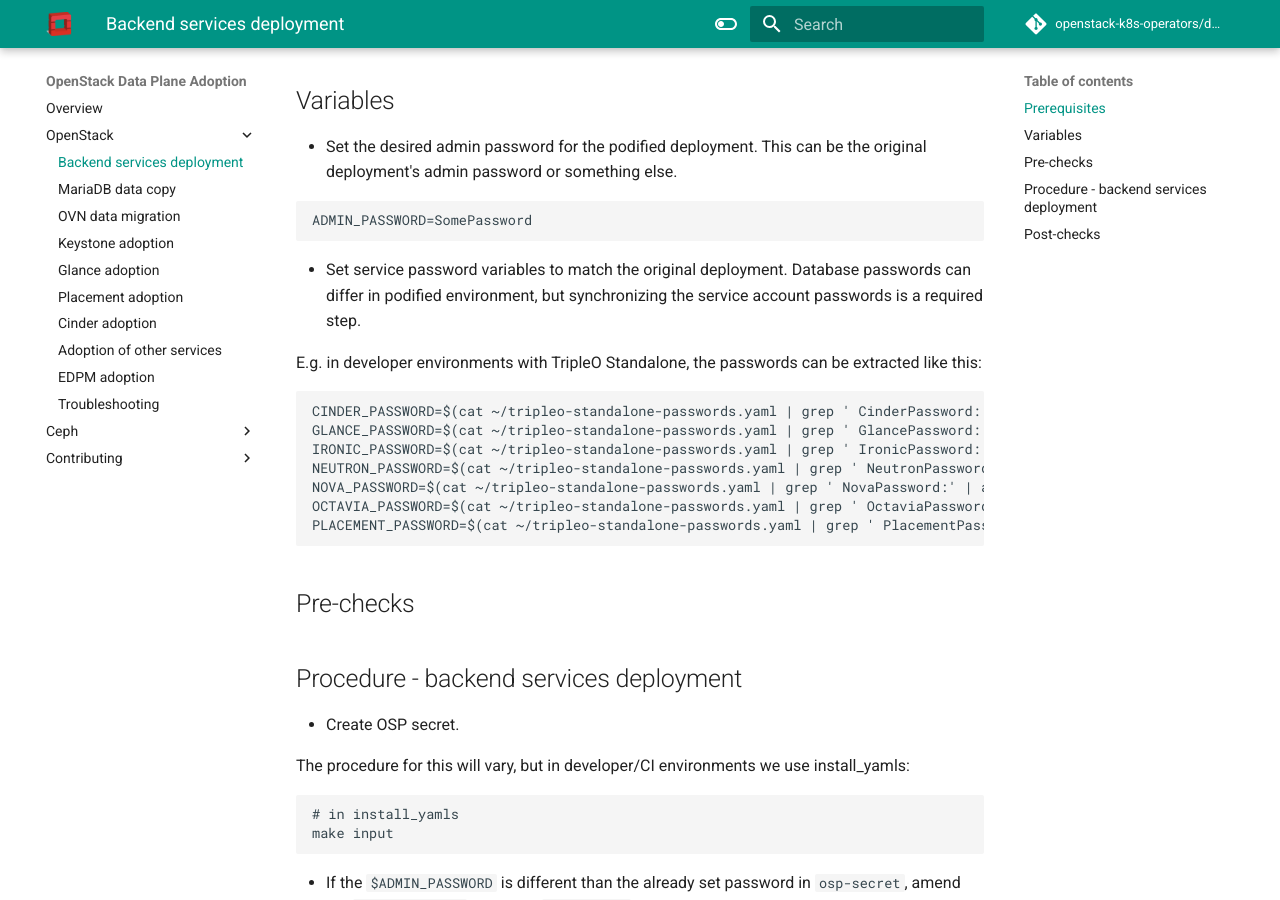
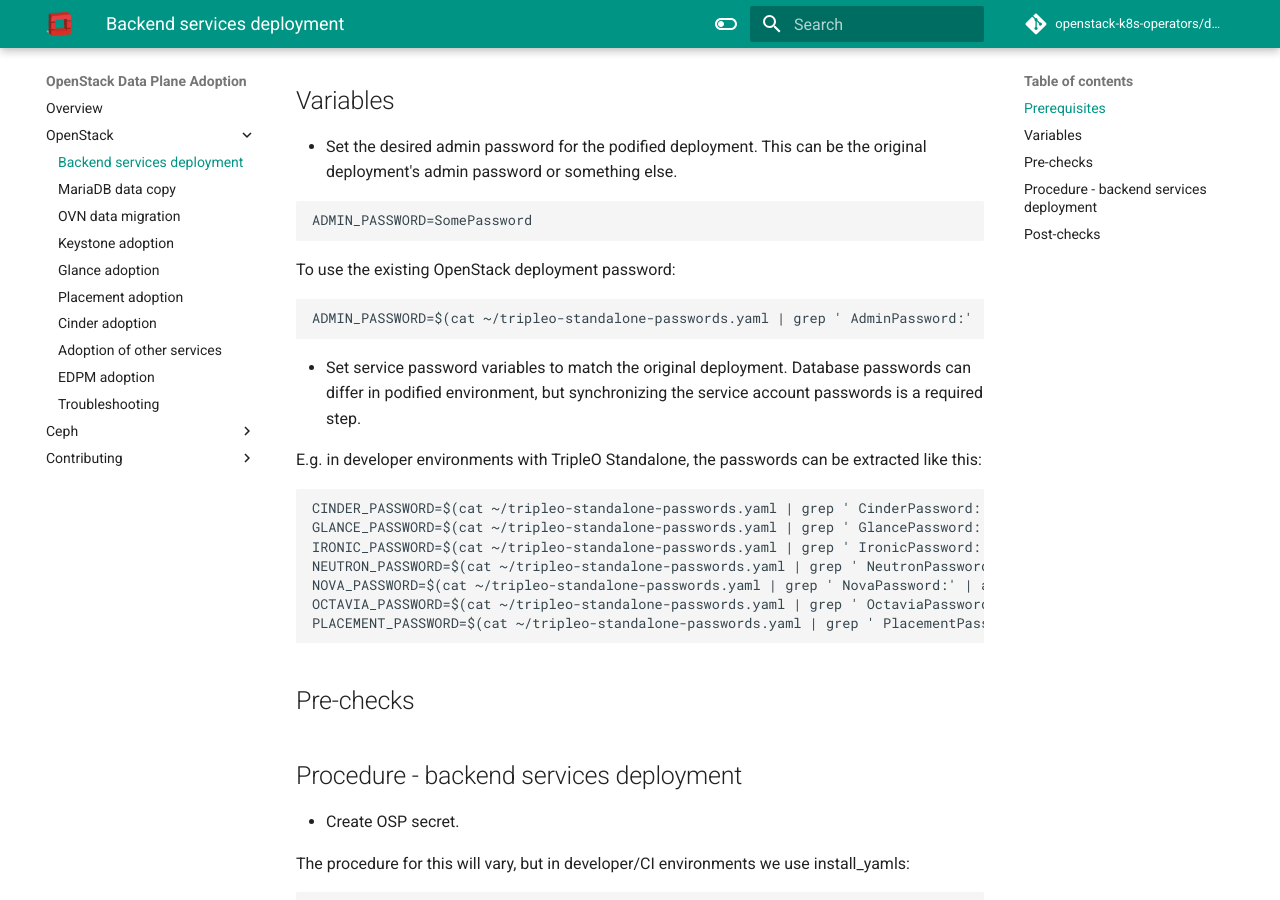
Before and after one commit to openstack-k8s-operators/data-plane-adoption, an MkDocs documentation site: the page built from docs/openstack/backend_services_deployment.md, in a window 1280 px wide and 900 px high, scrolled down 639 px. Built offline with MkDocs 1.6.1 and Material for MkDocs 9.7.7, drawn with Linux system fonts in a browser that asks for light colours; comment, search, counter and statistics services are not loaded; the version menu is left out.

Commit message:
Dev Env: Nit on the ADMIN_PASSWORD
It is mentioned that the same admin password or a new one can be used,
but there is no command line instruction on how to use the existing one
like we are doing with other passwords.

This patch adds the equivalent to the other passwords for the
`ADMIN_PASSWORD`.

````diff
--- a/docs/openstack/backend_services_deployment.md
+++ b/docs/openstack/backend_services_deployment.md
@@ -36,6 +36,11 @@
 
   ```
   ADMIN_PASSWORD=SomePassword
+  ```
+
+  To use the existing OpenStack deployment password:
+  ```
+  ADMIN_PASSWORD=$(cat ~/tripleo-standalone-passwords.yaml | grep ' AdminPassword:' | awk -F ': ' '{ print $2; }')
   ```
 
 * Set service password variables to match the original deployment.
````
